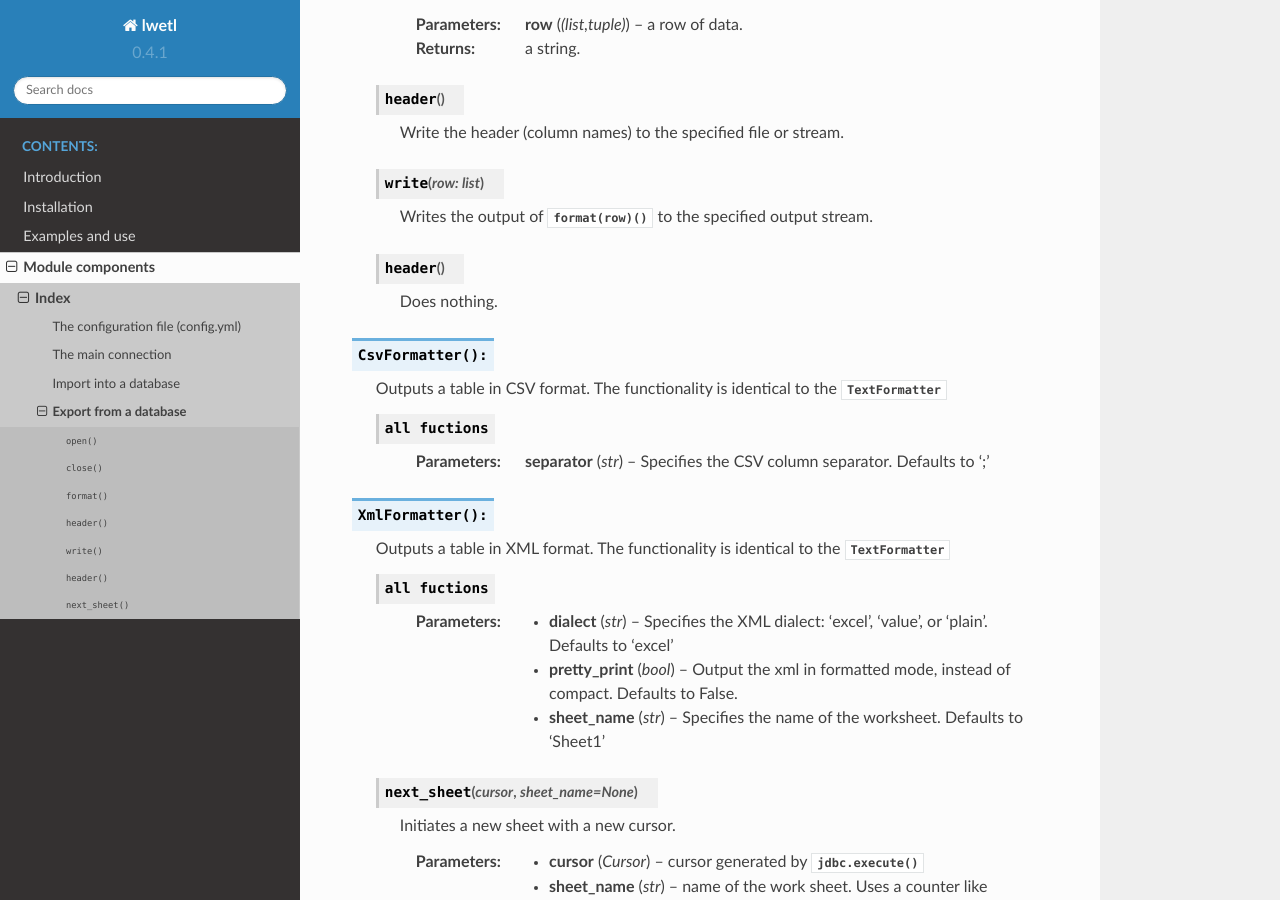
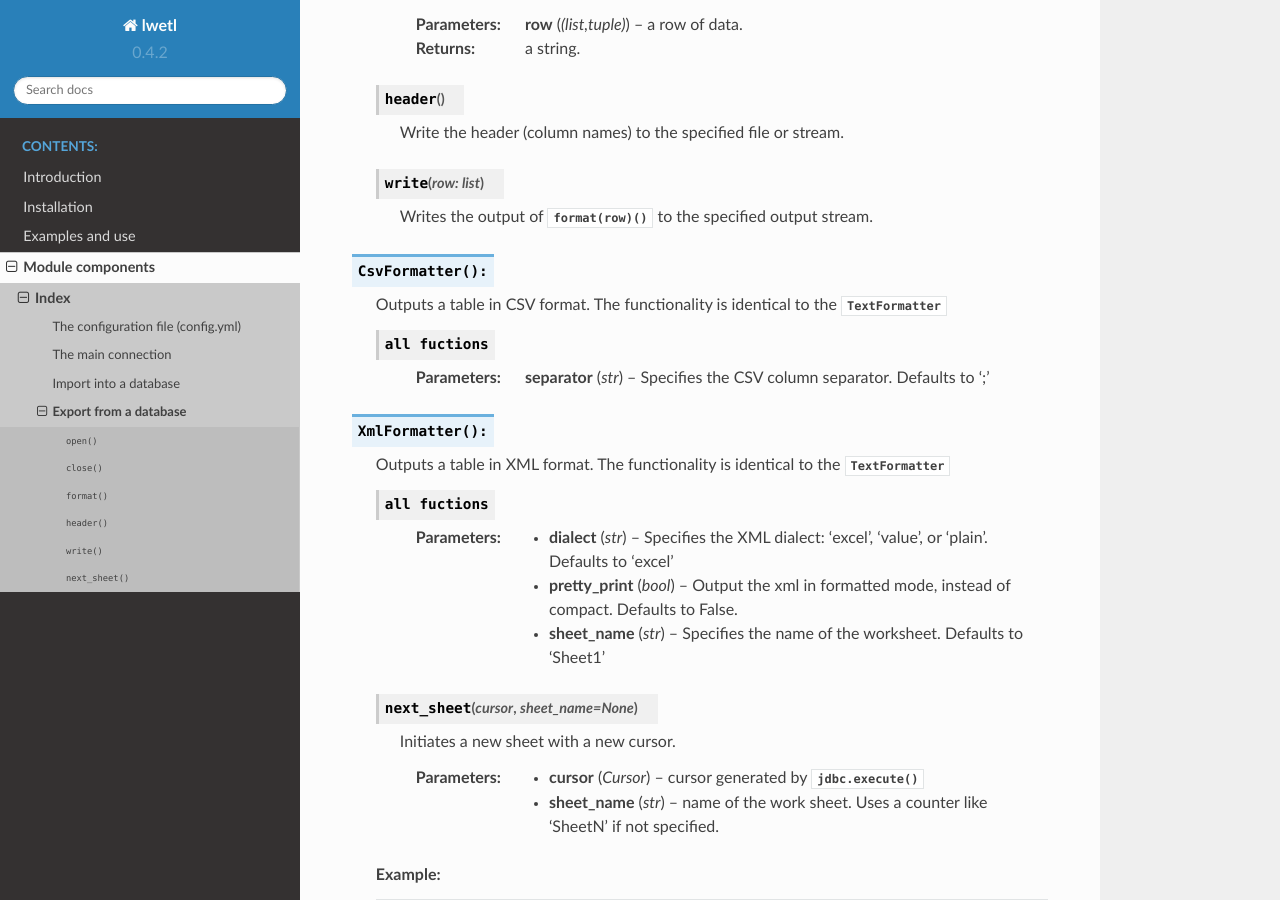
Before and after one commit to rene-bakker-it/lwetl, a Sphinx documentation site: the page built from docs/components/export.rst, in a window 1280 px wide and 900 px high, scrolled down 2325 px. Built offline with Sphinx 7.4.7 and the Read the Docs theme 2.0.0, drawn with Linux system fonts in a browser that asks for light colours.

Commit message:
Bugfixes after found while buiding readthedocs

```diff
--- a/docs/components/export.rst
+++ b/docs/components/export.rst
@@ -147,11 +147,6 @@ Below onl the TextFormatter is described in detail. For the otherones only the d
         Writes the output of :func:`format(row)` to the specified output stream.
 
 
-    .. function:: header()
-
-        Does nothing.
-
-
 .. class:: CsvFormatter():
 
     Outputs a table in CSV format. The functionality is identical to the :class:`TextFormatter`
--- a/lwetl/version.py
+++ b/lwetl/version.py
@@ -1 +1 @@
-__version__ = '0.4.1.master-cc24beefe22bee6c019e536590a365285eaecc50'
+__version__ = '0.4.2.master-d267bb9c1425f36001e97d400051d2d7807b8657'
--- a/requirements.txt
+++ b/requirements.txt
@@ -1,5 +1,5 @@
 cryptography==3.0
-JPype1==0.7.5
+JPype1==1.0.1
 JayDeBeApi==1.2.3
 PyYAML==5.3.1
 Sphinx==3.1.2
@@ -8,7 +8,7 @@ openpyxl==3.0.4
 psutil==5.7.2
 regex==2020.7.14
 requests==2.24.0
-urllib3==1.25.9
+urllib3==1.25.10
 
 pytest~=5.4.3
 setuptools~=49.2.0
```
Also changed, not shown: .readthedocs.yml.
